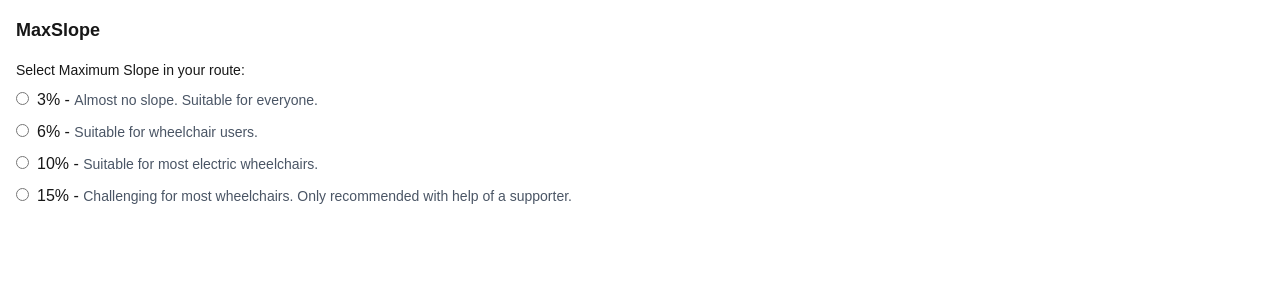
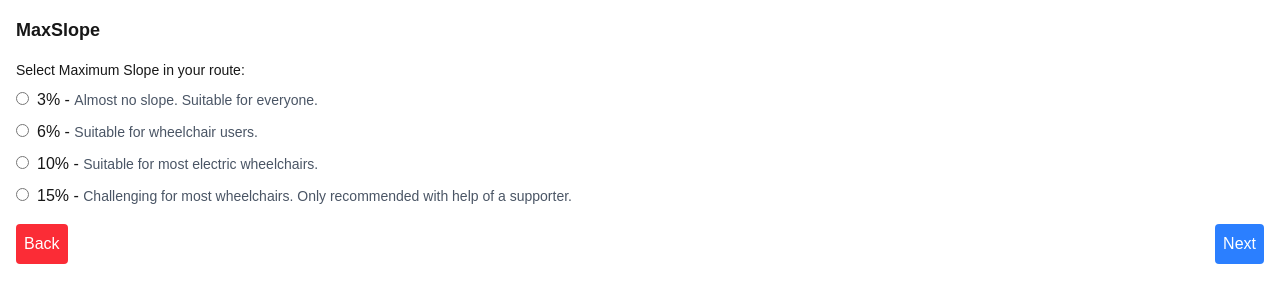
Before and after one commit to 2-many-obstacles/2-many-obstacles, a Next.js app: page /settings/max_slope in a window 1280 px wide. Shown: the top 302 px of the page. Built offline with nearby package versions, Linux system fonts and the light colour scheme.

Commit message:
Add buttons on slope page

```diff
--- a/src/pages/settings/index.tsx
+++ b/src/pages/settings/index.tsx
@@ -44,10 +44,15 @@ export default function Questionnaire() {
         if(advancedMobility) {
           setStep(step + 1);}
         }}/> },
-    { id: 2, question: <MaxSlope onSubmit={(advancedMobility) =>
+    { id: 2, question: <MaxSlope onSubmit={(next, slope) =>
       {
-        if(advancedMobility) {
-          setStep(step + 1);}
+        if(next) {
+          setStep(step + 1);
+          console.log(slope);
+        }
+        else{
+          setStep(step - 1);
+        }
         }}/> },
     { id: 3, question: <MaxCurb onSubmit={ (next) =>
       {
--- a/src/pages/settings/max_slope.tsx
+++ b/src/pages/settings/max_slope.tsx
@@ -1,4 +1,7 @@
-export default function MaxSlope(props: { onSubmit: (selectedSlope: number) => void }) {
+import { useState } from "react";
+
+export default function MaxSlope(props: { onSubmit: (next: boolean, selectedSlope: number) => void }) {
+    const [slope, setSlope] = useState<number>(6)
   const slopeOptions = [
     { value: 3, description: "Almost no slope. Suitable for everyone." },
     { value: 6, description: "Suitable for wheelchair users." },
@@ -6,9 +9,6 @@ export default function MaxSlope(props: { onSubmit: (selectedSlope: number) => v
     { value: 15, description: "Challenging for most wheelchairs. Only recommended with help of a supporter." },
   ];
 
-  const handleChange = (slope: number) => {
-    props.onSubmit(slope);
-  };
 
   return (
     <div className="p-4">
@@ -21,13 +21,21 @@ export default function MaxSlope(props: { onSubmit: (selectedSlope: number) => v
               type="radio"
               name="slope"
               value={option.value}
-              onChange={() => handleChange(option.value)}
+              onChange={() => setSlope(option.value)}
               className="mr-2"
             />
             {option.value}% - <span className="text-gray-600 text-sm">{option.description}</span>
           </label>
         ))}
       </div>
+      <div className="mt-4 flex justify-between">
+            <button className="p-2 bg-red-500 text-white rounded" onClick={() => props.onSubmit(false, slope)}>
+            Back
+            </button>
+            <button className="p-2 bg-blue-500 text-white rounded" onClick={() => props.onSubmit(true, slope)}>
+            Next
+            </button>
+      </div>
     </div>
   );
 }
```
